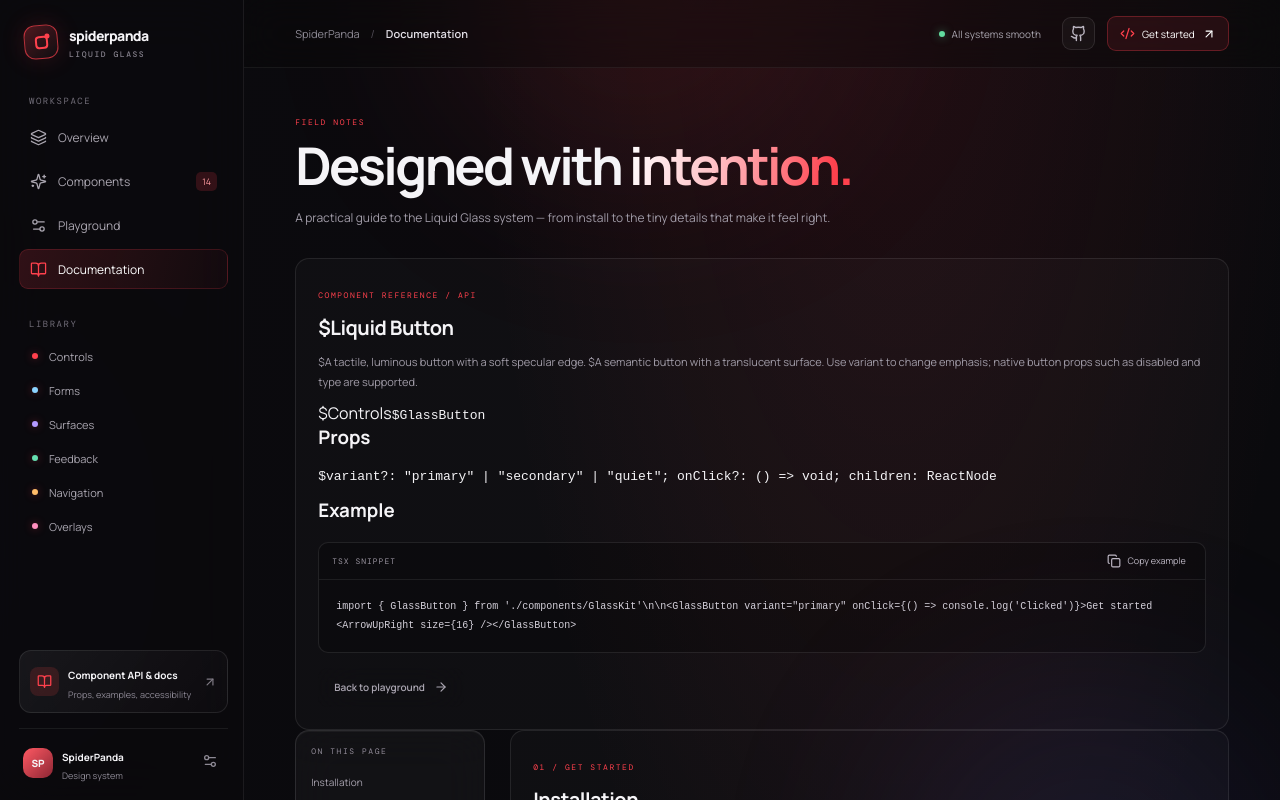
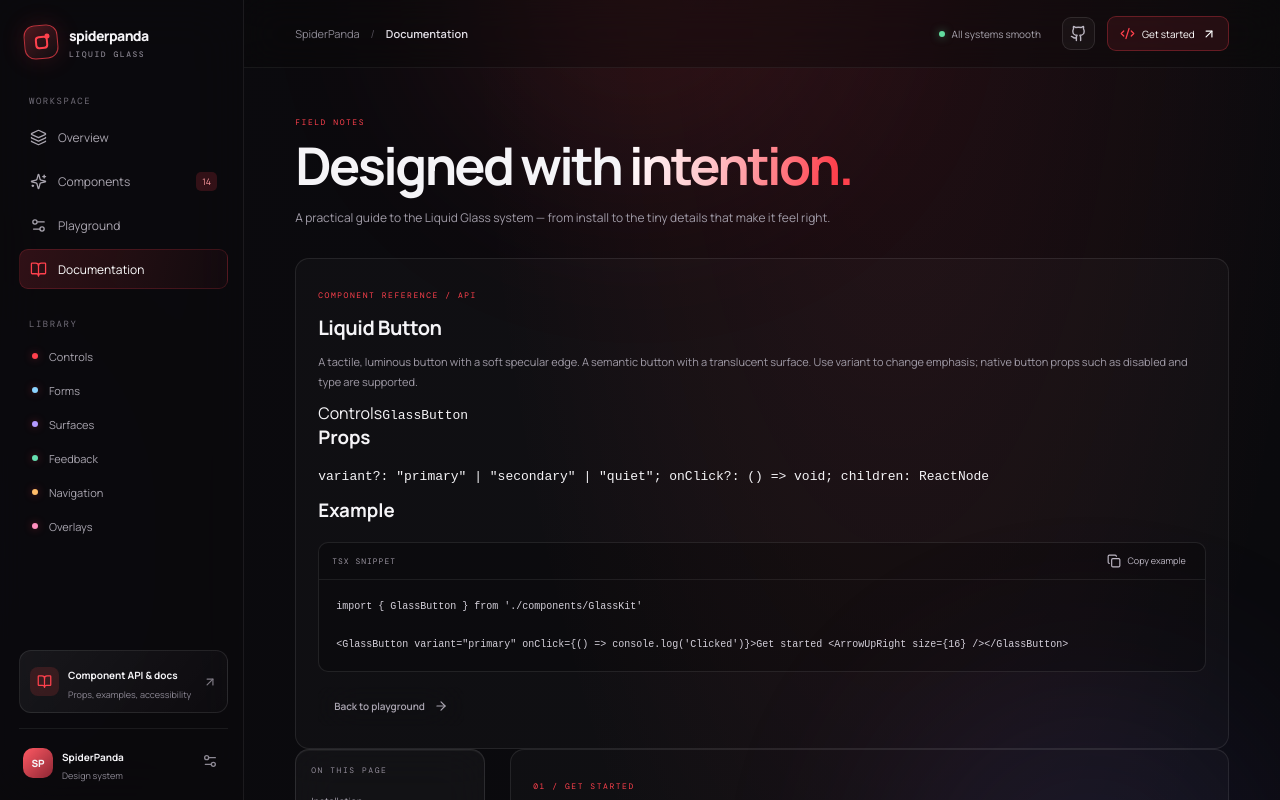
Before and after one commit to Soumyaranjan12/spider-liquid, a React (Vite) app: page / in a window 1280 px wide. Both pictures are taken after a click on the button "Get started". Shown: the top 800 px of the page. Built offline with nearby package versions, Linux system fonts and the light colour scheme.

Commit message:
fix: render component API documentation and snippet newlines

```diff
--- a/src/App.tsx
+++ b/src/App.tsx
@@ -214,7 +214,7 @@
         </section>}
         {page === 'Documentation' && <section className="subpage docs-page">
           <div className="subpage-heading"><div className="section-kicker">FIELD NOTES</div><h1>Designed with <span>intention.</span></h1><p>A practical guide to the Liquid Glass system — from install to the tiny details that make it feel right.</p></div>
-          <article className="docs-article component-reference"><span className="article-number">COMPONENT REFERENCE / API</span><h2>${docsComponent.name}</h2><p>${docsComponent.description} ${reference.behavior}</p><div className="reference-meta"><span>${docsComponent.category}</span><code>${reference.importName}</code></div><h3>Props</h3><pre className="props-code"><code>${reference.props}</code></pre><h3>Example</h3><div className="code-block"><div><span>TSX SNIPPET</span><button onClick={() => copy(`import { ${reference.importName} } from './components/GlassKit'\\n\\n${docsComponent.code}`, 'Component example copied')}>{copied === 'Component example copied' ? <Check size={14} /> : <Copy size={14} />} Copy example</button></div><pre><code>{`import { ${reference.importName} } from './components/GlassKit'\\n\\n${docsComponent.code}`}</code></pre></div><GlassButton variant="quiet" onClick={() => setPage('Playground')}>Back to playground <ArrowRight size={14} /></GlassButton></article><div className="docs-layout"><nav className="docs-toc glass-panel"><span className="mini-label">ON THIS PAGE</span><a href="#install">Installation</a><a href="#usage">Usage</a><a href="#tokens">Design tokens</a><a href="#principles">Material principles</a><a href="#accessibility">Accessibility</a></nav>
+          <article className="docs-article component-reference"><span className="article-number">COMPONENT REFERENCE / API</span><h2>{docsComponent.name}</h2><p>{docsComponent.description} {reference.behavior}</p><div className="reference-meta"><span>{docsComponent.category}</span><code>{reference.importName}</code></div><h3>Props</h3><pre className="props-code"><code>{reference.props}</code></pre><h3>Example</h3><div className="code-block"><div><span>TSX SNIPPET</span><button onClick={() => copy(`import { ${reference.importName} } from './components/GlassKit'\n\n${docsComponent.code}`, 'Component example copied')}>{copied === 'Component example copied' ? <Check size={14} /> : <Copy size={14} />} Copy example</button></div><pre><code>{`import { ${reference.importName} } from './components/GlassKit'\n\n${docsComponent.code}`}</code></pre></div><GlassButton variant="quiet" onClick={() => setPage('Playground')}>Back to playground <ArrowRight size={14} /></GlassButton></article><div className="docs-layout"><nav className="docs-toc glass-panel"><span className="mini-label">ON THIS PAGE</span><a href="#install">Installation</a><a href="#usage">Usage</a><a href="#tokens">Design tokens</a><a href="#principles">Material principles</a><a href="#accessibility">Accessibility</a></nav>
             <div className="docs-content">
               <article id="install" className="docs-article"><span className="article-number">01 / GET STARTED</span><h2>Installation</h2><p>Start with a modern React app. This project uses Vite, TypeScript, Framer Motion, and Lucide icons.</p><div className="code-block"><div><span>TERMINAL</span><button onClick={() => copy('npm install\nnpm run dev', 'Install commands copied')}>{copied === 'Install commands copied' ? <Check size={14} /> : <Copy size={14} />} Copy</button></div><pre><code>{'npm install\nnpm run dev'}</code></pre></div></article>
               <article id="usage" className="docs-article"><span className="article-number">02 / COMPOSE</span><h2>Use a component</h2><p>Components are deliberately small. Compose them with your own content and keep application state in your app.</p><div className="code-block"><div><span>EXAMPLE.TSX</span><button onClick={() => copy(docsSnippet, 'Example snippet copied')}>{copied === 'Example snippet copied' ? <Check size={14} /> : <Copy size={14} />} Copy</button></div><pre><code>{docsSnippet}</code></pre></div><GlassButton variant="primary" onClick={() => setPage('Playground')}>Try it in the playground <ArrowRight size={15} /></GlassButton></article>
```
